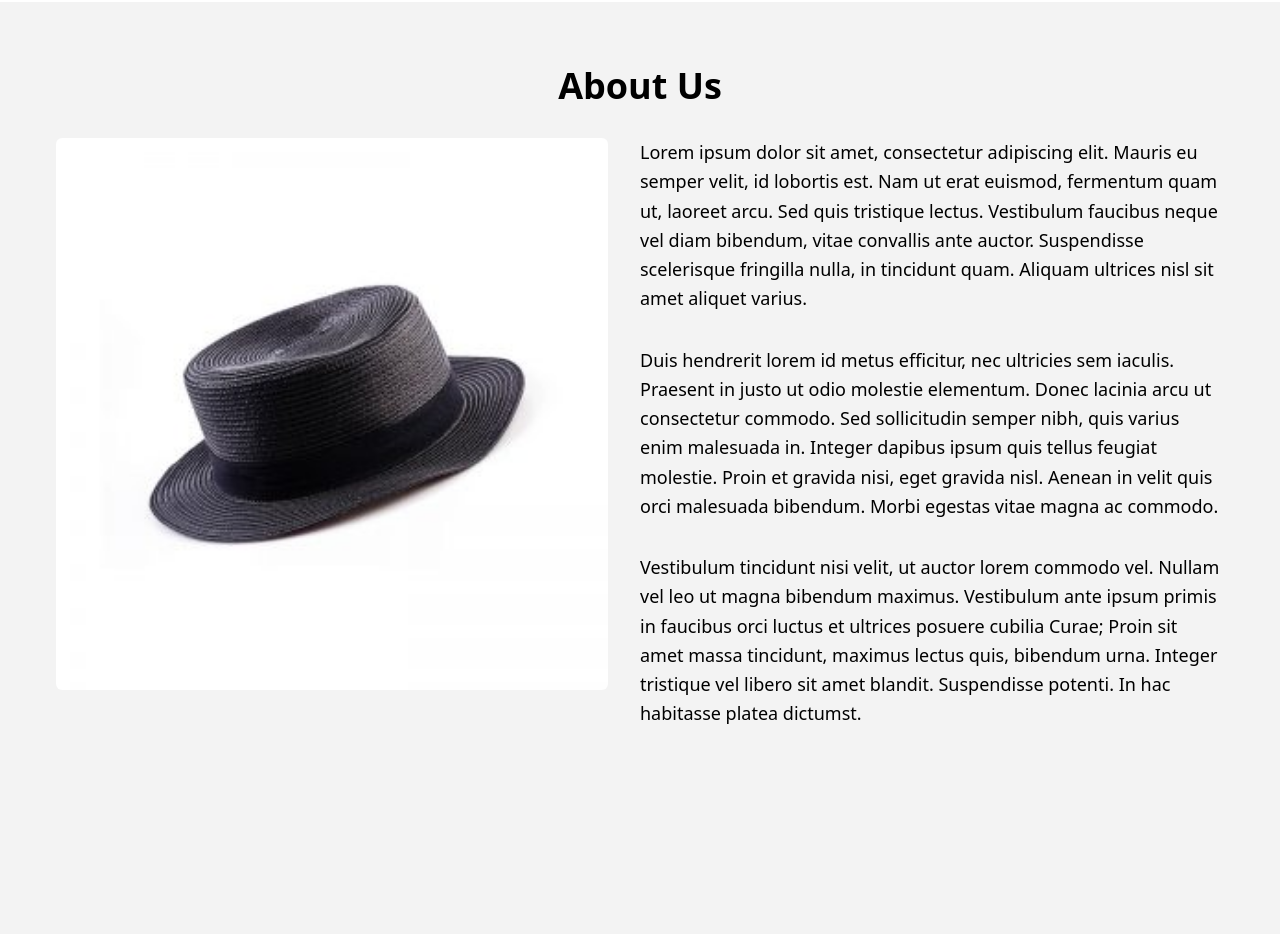
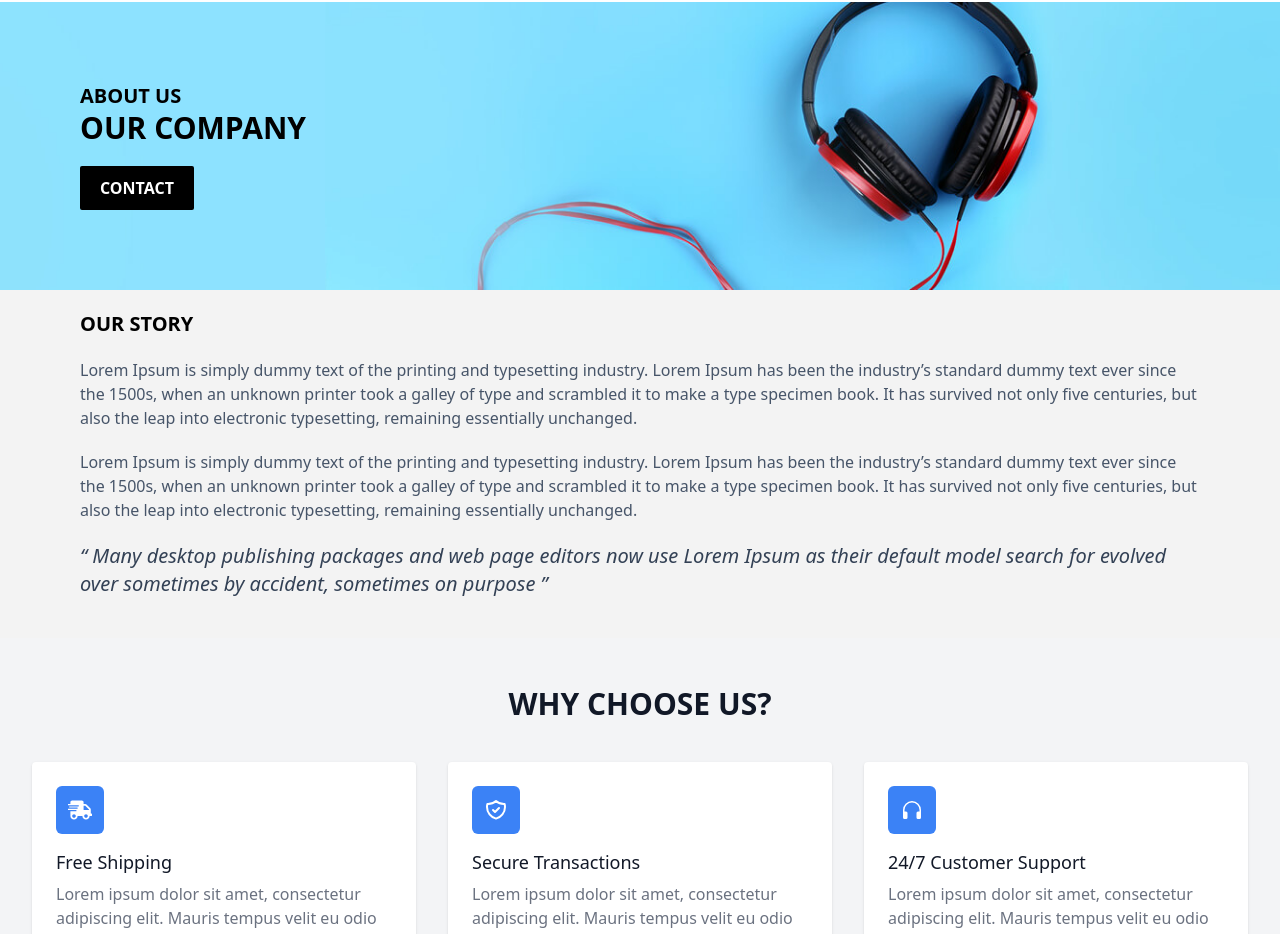
Before and after one commit to itznur07/shopw-commerce, a React (Create React App) app: page /about in a window 1280 px wide. Shown: the part 99-1033 px from the top of the page. Before the commit the page ends 860 px from the top, so only its background shows below. Built offline with nearby package versions, Linux system fonts and the light colour scheme.

Commit message:
about component design

```diff
--- a/src/Components/About.js
+++ b/src/Components/About.js
@@ -1,54 +1,39 @@
 import React from "react";
 import Navigation from "./Navigaion";
+import WhyChooseUs from "./WhyChooseUs";
 
 const AboutPage = () => {
   return (
     <>
       <Navigation />
-      <div className='flex flex-col items-center justify-center mt-16 md:mx-14'>
-        <h1 className='text-4xl font-bold mb-8'>About Us</h1>
-        <div className='flex flex-col md:flex-row md:items-start'>
-          <div className='md:w-1/2 md:pr-8 mb-8'>
-            <img
-              src='/images/product-4.jpg'
-              alt='About Us'
-              className='w-full rounded-md'
-            />
-          </div>
-          <div className='md:w-1/2'>
-            <p className='text-lg leading-relaxed mb-8'>
-              Lorem ipsum dolor sit amet, consectetur adipiscing elit. Mauris eu
-              semper velit, id lobortis est. Nam ut erat euismod, fermentum quam
-              ut, laoreet arcu. Sed quis tristique lectus. Vestibulum faucibus
-              neque vel diam bibendum, vitae convallis ante auctor. Suspendisse
-              scelerisque fringilla nulla, in tincidunt quam. Aliquam ultrices
-              nisl sit amet aliquet varius.
-            </p>
-            <p className='text-lg leading-relaxed mb-8'>
-              Duis hendrerit lorem id metus efficitur, nec ultricies sem
-              iaculis. Praesent in justo ut odio molestie elementum. Donec
-              lacinia arcu ut consectetur commodo. Sed sollicitudin semper nibh,
-              quis varius enim malesuada in. Integer dapibus ipsum quis tellus
-              feugiat molestie. Proin et gravida nisi, eget gravida nisl. Aenean
-              in velit quis orci malesuada bibendum. Morbi egestas vitae magna
-              ac commodo.
-            </p>
-            <p className='text-lg leading-relaxed mb-8'>
-              Vestibulum tincidunt nisi velit, ut auctor lorem commodo vel.
-              Nullam vel leo ut magna bibendum maximus. Vestibulum ante ipsum
-              primis in faucibus orci luctus et ultrices posuere cubilia Curae;
-              Proin sit amet massa tincidunt, maximus lectus quis, bibendum
-              urna. Integer tristique vel libero sit amet blandit. Suspendisse
-              potenti. In hac habitasse platea dictumst.
-            </p>
-            {/* <Link
-            to={currentUser ? "/shop" : "/signin"}
-            className="bg-black text-white rounded-full py-3 px-6 hover:bg-gray-800 transition duration-200 ease-in-out inline-block"
-          >
-            {currentUser ? "Shop Now" : "Sign In"}
-          </Link> */}
-          </div>
+      <div className='relative'>
+        <img
+          className='h-72 object-cover'
+          src='/images/shop1_shop_banner.jpg'
+          alt=''
+        />
+        <div className='absolute top-20 left-20'>
+          <h1 className='text-xl font-bold uppercase'>About us</h1>
+          <span className='text-3xl font-bold uppercase'>Our company</span>
+          <br />
+          <button className='mt-5 bg-black px-5 py-2.5 rounded-sm text-white uppercase font-bold'>
+            Contact
+          </button>
         </div>
+      </div>
+      <div className='md:mx-20 mt-5'>
+        <h1 className='text-xl font-bold uppercase'>Our Story</h1>
+        <p className=" text-slate-600 mt-5">
+        Lorem Ipsum is simply dummy text of the printing and typesetting industry. Lorem Ipsum has been the industry’s standard dummy text ever since the 1500s, when an unknown printer took a galley of type and scrambled it to make a type specimen book. It has survived not only five centuries, but also the leap into electronic typesetting, remaining essentially unchanged.
+        </p>
+        <p className=" mt-5 text-slate-600">
+        Lorem Ipsum is simply dummy text of the printing and typesetting industry. Lorem Ipsum has been the industry’s standard dummy text ever since the 1500s, when an unknown printer took a galley of type and scrambled it to make a type specimen book. It has survived not only five centuries, but also the leap into electronic typesetting, remaining essentially unchanged.
+        </p>
+
+        <p className="text-slate-700 italic mt-5 text-xl">“ Many desktop publishing packages and web page editors now use Lorem Ipsum as their default model search for evolved over sometimes by accident, sometimes on purpose ”</p>
+      </div>
+      <div>
+        <WhyChooseUs />
       </div>
     </>
   );
--- a/src/Components/Navigaion.js
+++ b/src/Components/Navigaion.js
@@ -68,7 +68,7 @@ const Navigation = () => {
             <div className='flex items-center ml-9'>
               <Link to='/signup'>
                 {" "}
-                <FiUser className='text-black cursor-pointer' size={25} />
+                <FiUser className='text-black cursor-pointer animate-pulse' size={25} />
               </Link>
               <Link to='/wishlist' className='inline-block relative ml-4'>
                 <FiHeart className='text-black' size={20} />
--- /dev/null
+++ b/src/Components/WhyChooseUs.js
@@ -0,0 +1,70 @@
+import React from "react";
+import { BsHeadphones } from "react-icons/bs";
+import { FaShippingFast } from "react-icons/fa";
+import { HiOutlineShieldCheck } from "react-icons/hi";
+
+const WhyChooseUs = () => {
+  return (
+    <section className='bg-gray-100 py-12 mt-10'>
+      <div className='max-w-7xl mx-auto px-4 sm:px-6 lg:px-8'>
+        <h2 className='text-3xl uppercase text-center font-bold text-gray-900'>
+          Why Choose Us?
+        </h2>
+        <div className='mt-10'>
+          <div className='md:grid md:grid-cols-3 md:gap-8'>
+            <div className='mt-5 md:mt-0 md:col-span-1'>
+              <div className='px-4 py-5 bg-white shadow rounded overflow-hidden sm:p-6'>
+                <div className='flex items-center justify-center h-12 w-12 rounded-md bg-blue-500 text-white'>
+                  <FaShippingFast className='h-6 w-6' />
+                </div>
+                <div className='mt-4'>
+                  <h3 className='text-lg font-medium leading-6 text-gray-900'>
+                    Free Shipping
+                  </h3>
+                  <p className='mt-2 text-base leading-6 text-gray-500'>
+                    Lorem ipsum dolor sit amet, consectetur adipiscing elit.
+                    Mauris tempus velit eu odio accumsan imperdiet.
+                  </p>
+                </div>
+              </div>
+            </div>
+            <div className='mt-5 md:mt-0 md:col-span-1'>
+              <div className='px-4 py-5 bg-white shadow rounded overflow-hidden sm:p-6'>
+                <div className='flex items-center justify-center h-12 w-12 rounded-md bg-blue-500 text-white'>
+                  <HiOutlineShieldCheck className='h-6 w-6' />
+                </div>
+                <div className='mt-4'>
+                  <h3 className='text-lg font-medium leading-6 text-gray-900'>
+                    Secure Transactions
+                  </h3>
+                  <p className='mt-2 text-base leading-6 text-gray-500'>
+                    Lorem ipsum dolor sit amet, consectetur adipiscing elit.
+                    Mauris tempus velit eu odio accumsan imperdiet.
+                  </p>
+                </div>
+              </div>
+            </div>
+            <div className='mt-5 md:mt-0 md:col-span-1'>
+              <div className='px-4 py-5 bg-white shadow rounded overflow-hidden sm:p-6'>
+                <div className='flex items-center justify-center h-12 w-12 rounded-md bg-blue-500 text-white'>
+                  <BsHeadphones className='h-6 w-6' />
+                </div>
+                <div className='mt-4'>
+                  <h3 className='text-lg font-medium leading-6 text-gray-900'>
+                    24/7 Customer Support
+                  </h3>
+                  <p className='mt-2 text-base leading-6 text-gray-500'>
+                    Lorem ipsum dolor sit amet, consectetur adipiscing elit.
+                    Mauris tempus velit eu odio accumsan imperdiet.
+                  </p>
+                </div>
+              </div>
+            </div>
+          </div>
+        </div>
+      </div>
+    </section>
+  );
+};
+
+export default WhyChooseUs;
```
